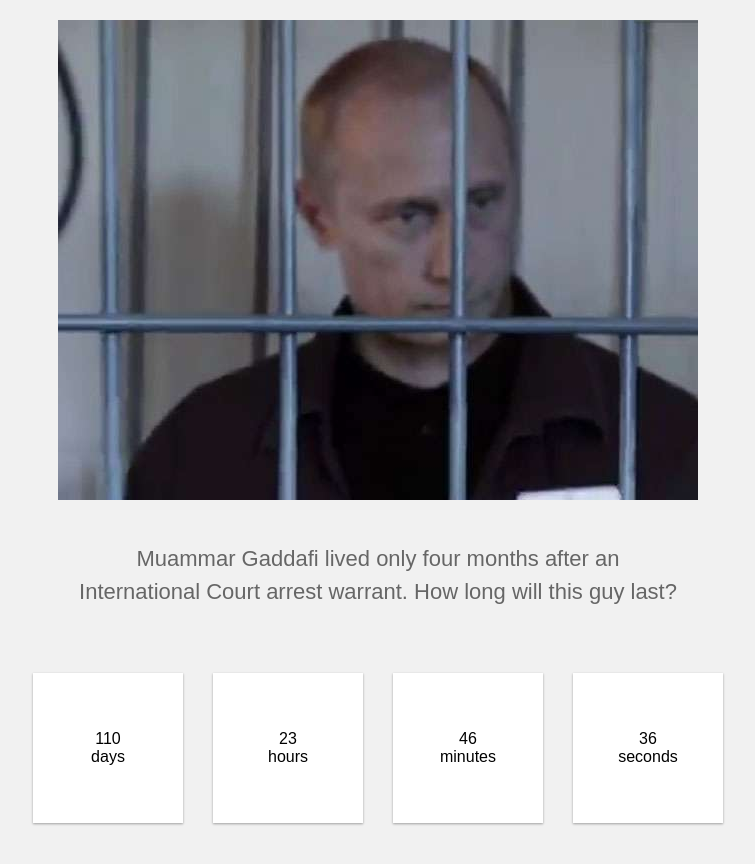
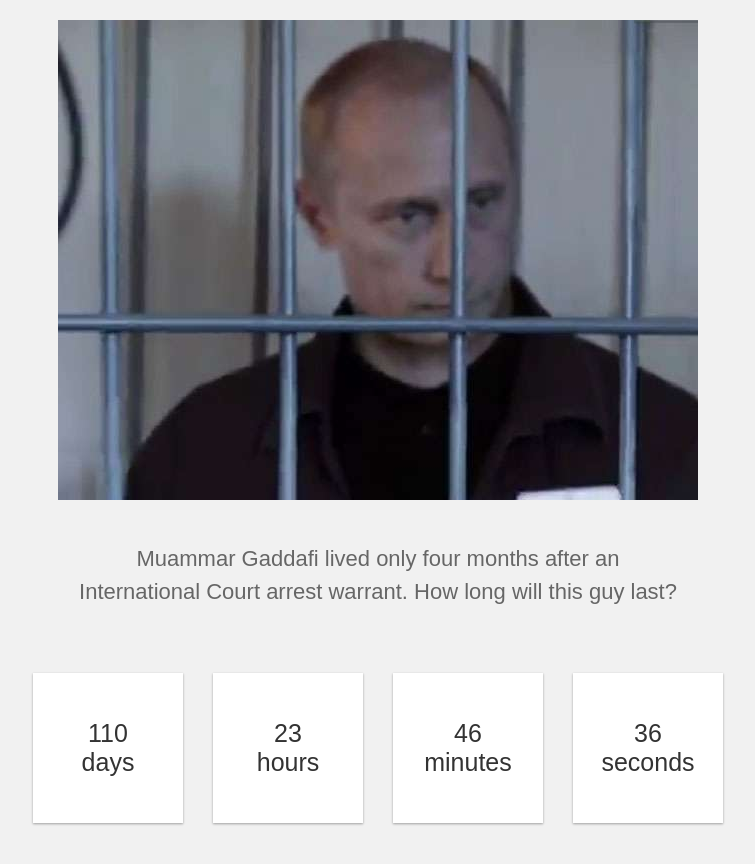
Before and after one commit to freerussiaproject/freerussiaproject.github.io, a plain HTML site: page index.html in a window 1280 px wide. Shown: the whole page, without its empty margins (262-1017 px from the left). Drawn offline with Linux system fonts and the light colour scheme.

Commit message:
Update style.css

```diff
--- a/style.css
+++ b/style.css
@@ -31,6 +31,12 @@ body {
   flex-direction: column;
 }
 
+.simply-countdown > .simply-section .simply-amount,
+.simply-countdown > .simply-section .simply-word {
+  font-size: 25px;
+  color: #333;
+}
+
 .labels {
   display: flex;
   align-items: center;
```
